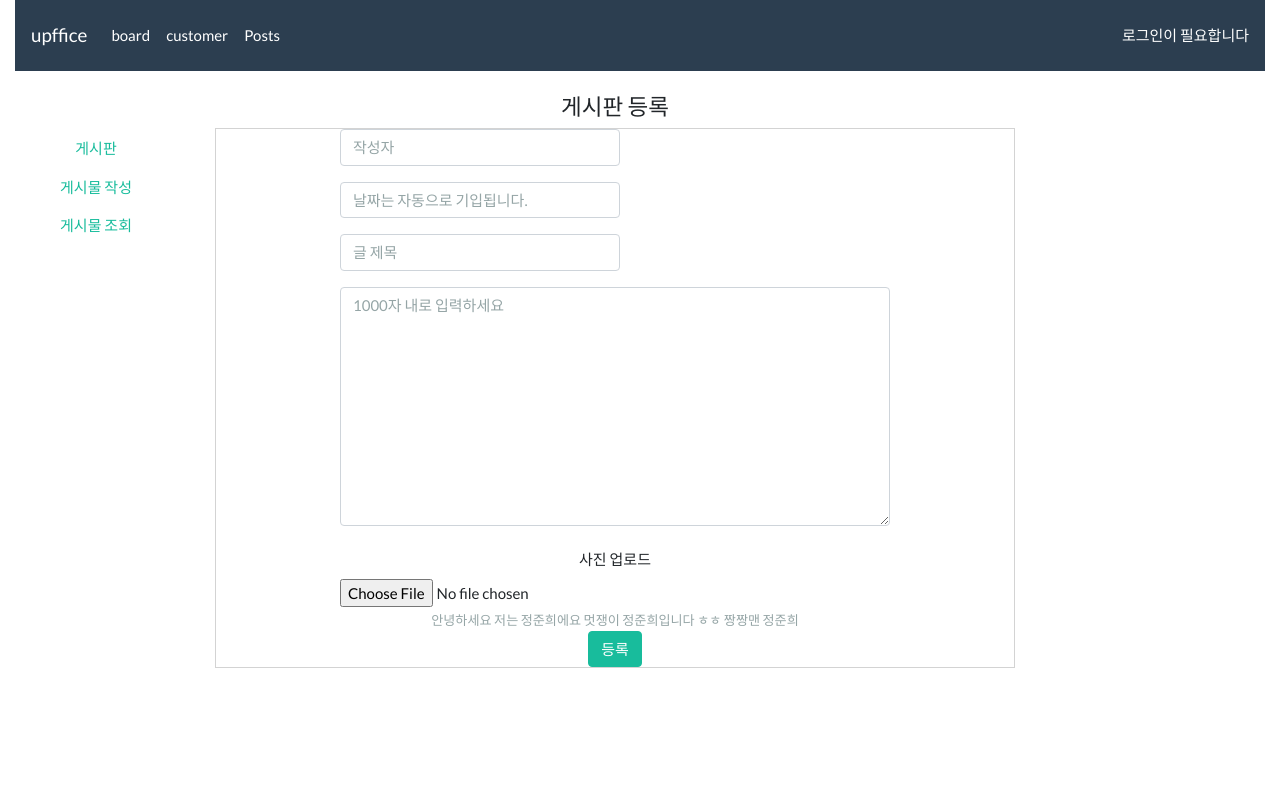
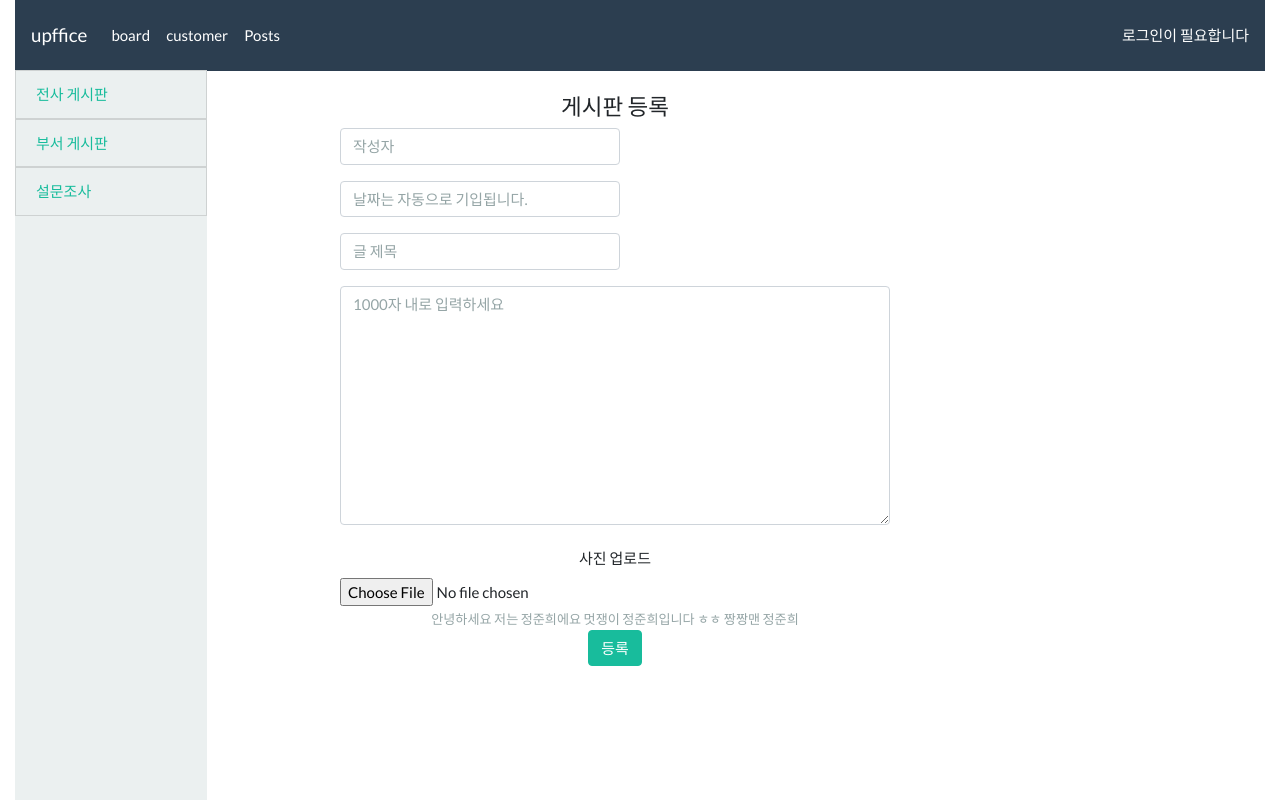
Before and after one commit to Upffice/UpfficeFront, a Vue app: page /pst/add in a window 1280 px wide. Built offline with nearby package versions, Linux system fonts and the light colour scheme.

Commit message:
Addpost 주석처리

```diff
--- a/src/components/posts/Addposts.vue
+++ b/src/components/posts/Addposts.vue
@@ -1,33 +1,20 @@
 <template>
     <div class="root"><h4>게시판 등록</h4>
-    <div class="submitform">
-        <div class="sidelist">
-            <ul class="nav nav-pills flex-column">
-                <li class="nav-item">
-                    <router-link class="nav-link" to="/pst">게시판</router-link>
-                </li>
-                <li class="nav-item">
-                    <router-link class="nav-link" to="/pst/add">게시물 작성</router-link>
-                </li>
-                <li class="nav-item">
-                    <router-link class="nav-link" to="/pst/add">게시물 조회</router-link>
-                </li>
-            </ul>
+    <div>
+        <div>
+            <subMenu></subMenu>
         </div>
 
         <div v-if="!submitted"  class="ppo">
-
+<!--        사용자 정보 입력란-->
         <div class="form-group" >
-<!--   <label for="writer">작성자</label>-->
           <input type="text" class="form-control" id="writer" required v-model="post.post_writer" name="writer" placeholder="작성자">
 
         </div>
             <div class="form-group">
-                <!--            <label for="created">날짜</label>-->
                 <input type="text" class="form-control" id="created" required v-model="post.post_created" name="created" placeholder="날짜는 자동으로 기입됩니다.">
             </div>
         <div class="form-group">
-<!--            <label for="subject">글 제목</label>-->
             <input type="text" class="form-control" id="subject" required v-model="post.post_subject" name="subject" placeholder="글 제목">
         </div>
 
@@ -56,7 +43,7 @@
 
 <script>
     import http from "../../http-common";
-
+    import PostSubmenu from "./PostSubmenu";
     export default {
         name: "add-post",
         data() {
@@ -74,8 +61,12 @@
                 submitted: false
             };
         },
+        components: {
+            subMenu: PostSubmenu
+        },
         methods: {
             /* eslint-disable no-console */
+            //입력한 데이터 저장하는 메서드
             savePost() {
                 var data = {
                     post_id: this.post.post_id,
@@ -87,6 +78,7 @@
                     post_created: this.post.post_created,
                     post_view: this.post.post_view
                 };
+                //입력한 데이터들을 컨트롤러에 보내주는 메서드
                 http
                     .post("/pst/post", data)
                     .then(response => {
@@ -105,16 +97,7 @@
 </script>
 
 <style scoped>
- .submitform{
-     max-width: 800px;
-     margin: auto;
-     border: solid lightgray 1px ;
 
- }
-.sidelist {
-    width: 15%;
-    left: 0;
-}
     .ppo{
         text-align: center;
         max-width: 550px;
--- a/src/components/posts/Post.vue
+++ b/src/components/posts/Post.vue
@@ -1,18 +1,8 @@
 <template>
 
     <div v-if="this.post">
-        <div class="sidelist">
-            <ul class="nav nav-pills flex-column">
-                <li class="nav-item">
-                    <router-link class="nav-link" to="/pst">Board</router-link>
-                </li>
-                <li class="nav-item">
-                    <router-link class="nav-link" to="/pst/add">Add</router-link>
-                </li>
-                <li class="nav-item">
-                    <router-link class="nav-link" to="/pst/search">Search</router-link>
-                </li>
-            </ul>
+        <div>
+            <subMenu></subMenu>
         </div>
             <h4>전사 게시판</h4>
         <!--여기부터-->
@@ -59,6 +49,7 @@
 
 <script>
     import http from "../../http-common";
+    import PostSubmenu from "./PostSubmenu";
 
     export default {
         name: "post",
@@ -66,6 +57,9 @@
             return{
                  flex: true // 나중에 조건 검사하면 글 작성자==나 일때 false로 바꾸기
             }
+        },
+        components: {
+            subMenu: PostSubmenu
         },
         props: ["post"],
         methods: {
@@ -75,9 +69,9 @@
                     .delete("/pst/delete/" + this.post.post_id)
                     .then(response => {
                         console.log(response.data);
-                        // this.$emit("refreshData");
                         this.$router.push('/pst');
                     })
+                    alert("삭제되었습니다.")
                     .catch(e => {
                         console.log(e);
                     });
@@ -94,6 +88,7 @@
                     .put("/pst/update/"+this.post.post_id, postData)
                     .then(response => {
                         console.log("수정완료");
+                        alert("수정되었습니다")
                         this.$router.push("/pst/posts")
                     })
                     .catch(e => {
--- /dev/null
+++ b/src/components/posts/PostSubmenu.vue
@@ -0,0 +1,48 @@
+<template>
+    <div class="subMenu">
+
+        <ul class="nav nav-pills flex-column">
+
+            <router-link to="/pst">
+
+                <li class="list-group-item d-flex justify-content-between align-items-center libgclr">
+
+                    전사 게시판
+
+                </li>
+            </router-link>
+
+            <router-link to="/pst">
+
+            <li class="list-group-item d-flex justify-content-between align-items-center libgclr">
+
+                부서 게시판
+
+            </li>
+        </router-link>
+
+
+            <router-link to="/pst">
+
+                <li class="list-group-item d-flex justify-content-between align-items-center libgclr">
+
+                    설문조사
+
+                </li>
+            </router-link>
+
+
+        </ul>
+
+    </div>
+</template>
+
+<script>
+    export default {
+        name: "PostSubmenu"
+    }
+</script>
+
+<style scoped>
+
+</style>
--- a/src/components/posts/PostsList.vue
+++ b/src/components/posts/PostsList.vue
@@ -1,18 +1,8 @@
 <template>
     <div class="list row">
 
-        <div class="sidelist">
-            <ul class="nav nav-pills flex-column">
-                <li class="nav-item">
-                    <router-link class="nav-link" to="/pst">게시판</router-link>
-                </li>
-                <li class="nav-item">
-                    <router-link class="nav-link" to="/pst/add">게시물작성</router-link>
-                </li>
-                <li class="nav-item">
-                    <router-link class="nav-link" to="/pst/search">게시물찾기</router-link>
-                </li>
-            </ul>
+        <div>
+            <subMenu></subMenu>
         </div>
         <div class="col-md-20">
             <h4>Post List</h4>
@@ -65,15 +55,21 @@
 
 <script>
     import http from "../../http-common";
+    import PostSubmenu from "./PostSubmenu";
 
 
     export default {
         name: "post-list",
+        components: {PostSubmenu},
         data() {
             return {
                 posts: []
 
             };
+
+        },
+        components: {
+            PostSubmenu,
 
         },
 
```
